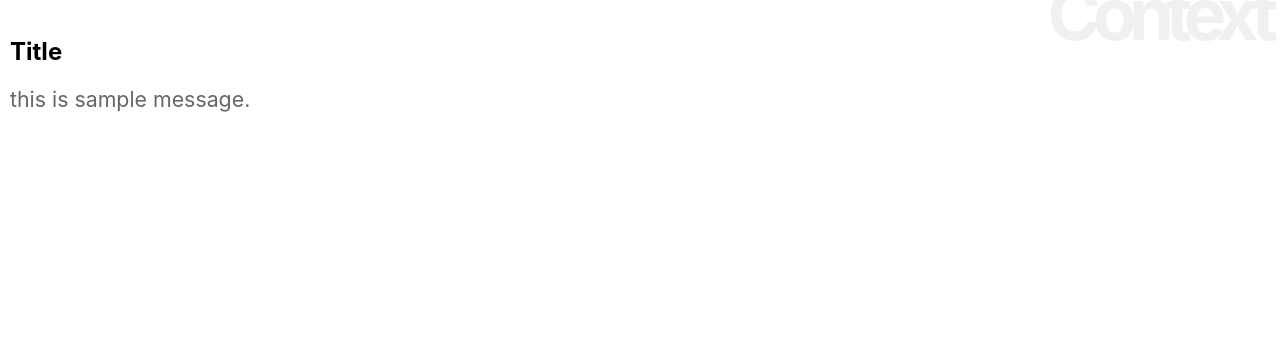
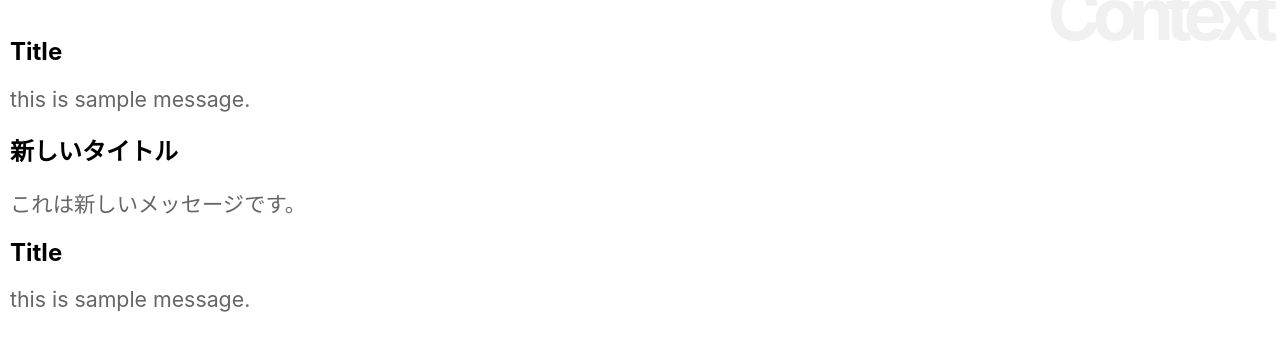
Before and after one commit to jackkitte/React_Next_Beginner, a React (Create React App) app: page / in a window 1280 px wide. Shown: the top 350 px of the page. Built offline with nearby package versions, Linux system fonts and the light colour scheme.

Commit message:
Providerでコンテキストを変更する

```diff
--- a/src/App.js
+++ b/src/App.js
@@ -9,11 +9,21 @@
 const SampleContext = React.createContext(data);
 
 class App extends Component {
+  newData= {
+    title: '新しいタイトル',
+    message: 'これは新しいメッセージです。'
+  };
 
   render() {
     return (
       <div>
         <h1>Context</h1>
+        <Title />
+        <Message />
+        <SampleContext.Provider value={this.newData}>
+          <Title />
+          <Message />
+        </SampleContext.Provider>
         <Title />
         <Message />
       </div>
```
